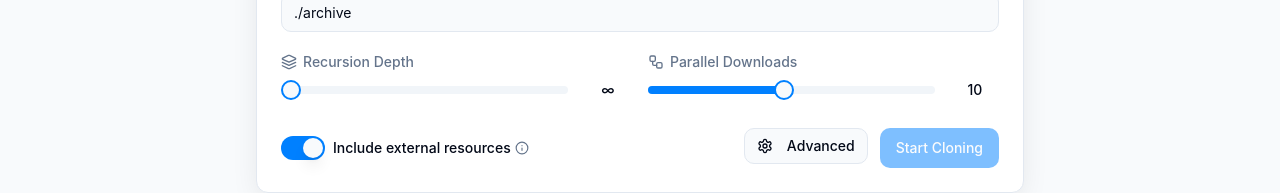
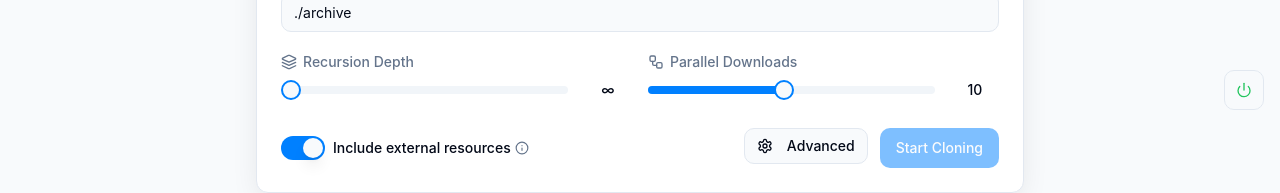
Before and after one commit to Peython1/clonesite, a React (Vite) app: page / in a window 1280 px wide. Shown: the part 674-867 px from the top of the page. Built offline with nearby package versions, Linux system fonts and the light colour scheme; a web font is replaced by a local one.

Commit message:
Add toggle button for effect
Adds a button to enable or disable an effect.

```diff
--- a/src/pages/home/ClonePageContent.tsx
+++ b/src/pages/home/ClonePageContent.tsx
@@ -1,4 +1,3 @@
-
 import React, { useState, useEffect } from 'react';
 import { AnimatePresence } from 'framer-motion';
 import { WebsiteCloner } from '@/utils/cloner';
@@ -96,6 +95,21 @@ const ClonePageContent: React.FC = () => {
     });
   };
 
+  const toggleMatrixEffect = () => {
+    setMatrixConfig(prev => ({
+      ...prev,
+      enabled: !prev.enabled
+    }));
+
+    toast({
+      title: matrixConfig.enabled ? "Matrix Effect Disabled" : "Matrix Effect Enabled",
+      description: matrixConfig.enabled
+        ? "The matrix rain effect has been turned off."
+        : "The matrix rain effect has been turned on.",
+      variant: "default",
+    });
+  };
+
   useEffect(() => {
     const interval = setInterval(() => {
       setProgress(cloner.getProgress());
@@ -108,7 +122,10 @@ const ClonePageContent: React.FC = () => {
     <div className="min-h-screen bg-background relative">
       <MatrixController config={matrixConfig} onChange={setMatrixConfig} />
 
-      <BackgroundEffects />
+      <BackgroundEffects
+        isMatrixEnabled={matrixConfig.enabled}
+        onToggleMatrix={toggleMatrixEffect}
+      />
 
       <Header />
 
--- a/src/pages/home/components/BackgroundEffects.tsx
+++ b/src/pages/home/components/BackgroundEffects.tsx
@@ -1,12 +1,35 @@
 
 import React from 'react';
 import { motion } from 'framer-motion';
+import { Button } from '@/components/ui/button';
+import { PowerIcon } from 'lucide-react';
 
-const BackgroundEffects: React.FC = () => {
+interface BackgroundEffectsProps {
+  isMatrixEnabled?: boolean;
+  onToggleMatrix?: () => void;
+}
+
+const BackgroundEffects: React.FC<BackgroundEffectsProps> = ({
+  isMatrixEnabled = true,
+  onToggleMatrix
+}) => {
   return (
     <div className="relative">
+      {onToggleMatrix && (
+        <Button
+          variant="outline"
+          size="icon"
+          className="fixed bottom-4 right-4 z-50 bg-background/80 backdrop-blur-sm"
+          onClick={onToggleMatrix}
+          title={isMatrixEnabled ? "Disable Matrix Effect" : "Enable Matrix Effect"}
+          aria-label={isMatrixEnabled ? "Disable Matrix Effect" : "Enable Matrix Effect"}
+        >
+          <PowerIcon className={isMatrixEnabled ? "text-green-500" : "text-muted-foreground"} />
+        </Button>
+      )}
+
       <motion.div
-        initial={{ opacity: 0 }}
+        initial={{ opacity:.0 }}
         animate={{ opacity: 0.6 }}
         transition={{ delay: 0.5, duration: 1 }}
         className="absolute top-20 left-[10%] w-[30rem] h-[30rem] rounded-full bg-blue-300/20 blur-3xl -z-10"
```
